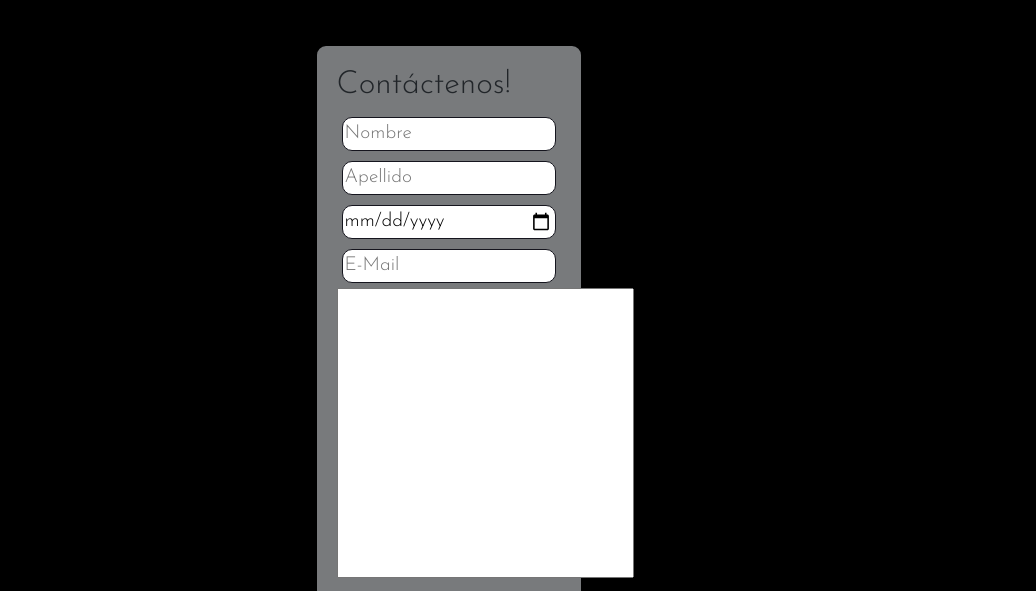
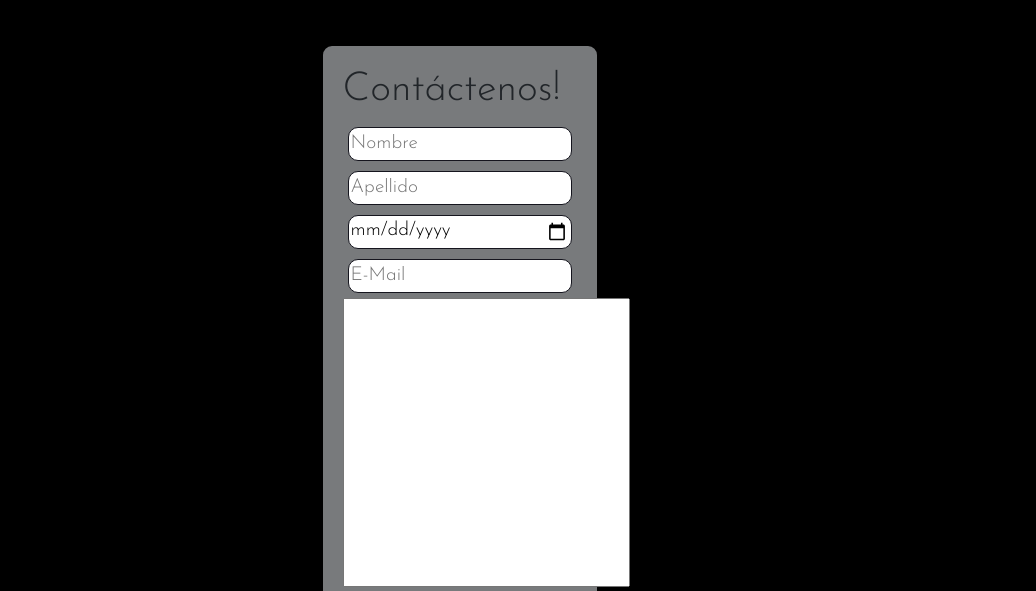
Before and after one commit to Gonzsar/ink-web, a plain HTML site: page paginas/contacto.html in a window 1280 px wide. Shown: the part 342-933 px from the top of the page, without its empty margins (157-1193 px from the left). Drawn offline with nearby package versions, Linux system fonts and the light colour scheme.

Commit message:
agrego h1

```diff
--- a/css/style.css
+++ b/css/style.css
@@ -237,7 +237,7 @@ td{
   border-radius: 12px;
   margin: auto;
   padding: 20px;
-  max-width: 270px;
+  max-width: 280px;
 }
 .form__section{
   display: flex;
--- a/paginas/contacto.html
+++ b/paginas/contacto.html
@@ -32,7 +32,7 @@
   <main>
     <section class="contact__site">
       <form class="form">
-        <h2>Contáctenos!</h2>
+        <h1>Contáctenos!</h1>
         <div class="form__section">
           <input type="text" class="form__control ingresar" id="nombre" placeholder="Nombre">
         </div>
@@ -46,7 +46,7 @@
           <input type="email" class="form__control ingresar" name="" id="email" placeholder="E-Mail">
         </div>
         <div>
-          <textarea class="textarea" name="contacto" id="" cols="28" rows="10"></textarea>
+          <textarea class="textarea" name="contacto" id="" cols="27" rows="10"></textarea>
         </div>
         <div class="form__section">
           <label for="Terms"><input class="checkbox" type="checkbox" name="" id="">
```
